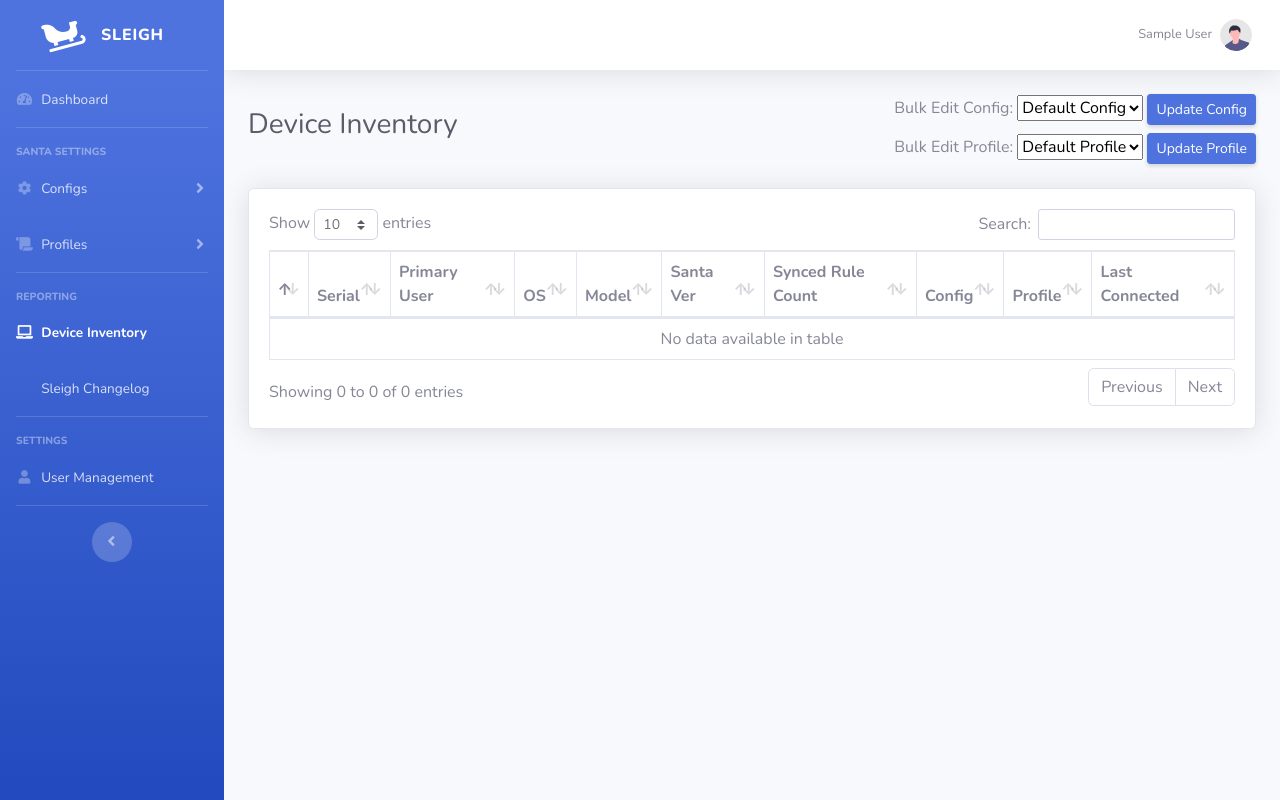
After one commit to clreinki/sleigh, a Django app: page /inventory/ in a window 1280 px wide. The commit adds this page. Run offline with Django 4.2, Linux system fonts and the light colour scheme; the visitor is signed in with stand-in values (Sample User, id 1); data comes from the database, SQL or seed files in the repository; data that the repository does not hold is empty; parts of the project's set-up code (start-up, migrations or seed data) failed here and were passed over; some libraries are stand-ins or nearby versions.

Commit message:
additional pages added

```diff
--- a/sleigh/custom.py
+++ b/sleigh/custom.py
@@ -2,7 +2,7 @@
 import json
 import zlib
 
-from .models import Config, Profile, Rule, Device, LogEntry
+from .models import Config, Profile, Rule, Device, LogEntry, Event
 
 ################### EXTRA FUNCTIONS ###################
 def addlog(user, text):
@@ -13,12 +13,13 @@
 
 def get_client_preflight(serial):
     device = Device.objects.select_related('config').get(serial_num=serial)
+    full_sync_interval = device.config.full_sync_interval - 300  # Fix weird bug in Santa client that adds 300 sec
     response_data = {
         "batch_size": device.config.batch_size,
         "client_mode": device.config.client_mode,
         "allowed_path_regex": device.config.allowed_path_regex,
         "blocked_path_regex": device.config.blocked_path_regex,
-        "full_sync_interval": device.config.full_sync_interval,
+        "full_sync_interval": full_sync_interval,
         "sync_type": "clean",
         "bundles_enabled": device.config.enable_bundles,
         "enable_transitive_rules": device.config.enable_transitive_rules,
--- a/sleigh/forms.py
+++ b/sleigh/forms.py
@@ -9,7 +9,7 @@
 import datetime
 from crispy_forms.helper import FormHelper
 
-from .models import Config, Profile, Rule
+from .models import Config, Profile, Rule, Device
 
 class RegisterForm(UserCreationForm):
     email = forms.EmailField(required=True)
@@ -64,6 +64,10 @@
         if user:
             self.fields['created_by'].initial = user.username
 
+class DeviceObjectForm(forms.Form):
+    # Use a Device instance's ID as the checkbox value
+    devices = forms.ModelMultipleChoiceField(queryset=Device.objects.all(), widget=forms.CheckboxSelectMultiple)
+
 class CustomLoginForm(AuthenticationForm):
     username = forms.CharField(
         label="",
--- a/sleigh/templates/sleigh/base.html
+++ b/sleigh/templates/sleigh/base.html
@@ -102,15 +102,15 @@
             </div>
 
             <!-- Nav Item - Devices -->
-            <li class="nav-item">
-                <a class="nav-link" href="#">
+            <li class="nav-item {% if 'inventory' in request.resolver_match.url_name %}active{% endif %}">
+                <a class="nav-link" href="{% url 'sleigh:device_inventory' %}">
                     <i class="fas fa-fw fa-laptop"></i>
                     <span>Device Inventory</span></a>
             </li>
 
             <!-- Nav Item - Logs -->
-            <li class="nav-item">
-                <a class="nav-link" href="#">
+            <li class="nav-item {% if 'changelog' in request.resolver_match.url_name %}active{% endif %}">
+                <a class="nav-link" href="{% url 'sleigh:changelog' %}">
                     <i class="fas fa-fw fa-file-lines"></i>
                     <span>Sleigh Changelog</span></a>
             </li>
@@ -124,7 +124,7 @@
             </div>
 
             <!-- Nav Item - Users -->
-            <li class="nav-item">
+            <li class="nav-item {% if 'usermgmt' in request.resolver_match.url_name %}active{% endif %}">
                 <a class="nav-link" href="{% url 'sleigh:usermgmt' %}">
                     <i class="fas fa-fw fa-user"></i>
                     <span>User Management</span></a>
--- /dev/null
+++ b/sleigh/templates/sleigh/devicemgmt.html
@@ -0,0 +1,89 @@
+{% extends "sleigh/base.html" %}
+{% load static %}
+
+{% block extra_css %}
+
+<link href="{% static 'sleigh/vendor/datatables/dataTables.bootstrap4.min.css' %}" rel="stylesheet">
+{% endblock %}
+
+{% block content %}
+<div class="container-fluid">
+    <form method="POST" id="deviceObjectForm" action="{% url 'sleigh:device_inventory' %}">
+    {% csrf_token %}
+        <div class="d-sm-flex align-items-center justify-content-between mb-4">
+            <h1 class="h3 text-gray-800">Device Inventory</h1>
+            <div>
+                <div>
+                    <label for="config-select">Bulk Edit Config:</label>
+                    <select name="config_id" id="config-select">
+                        {% for config in configs %}
+                        <option value="{{ config.id }}">{{ config.name }}</option>
+                        {% endfor %}
+                    </select>
+                    <button type="submit" class="btn btn-sm btn-primary shadow-sm" name="action" value="update_config">Update Config</button><br>
+                </div>
+                <div class="mt-2">
+                    <label for="profile-select">Bulk Edit Profile:</label>
+                    <select name="profile_id" id="profile-select">
+                        {% for profile in profiles %}
+                        <option value="{{ profile.id }}">{{ profile.name }}</option>
+                        {% endfor %}
+                    </select>
+
+                    <button type="submit" class="btn btn-sm btn-primary shadow-sm" name="action" value="update_profile">Update Profile</button>
+                </div>
+            </div>
+        </div>
+        <div class="card shadow mb-4">
+            <div class="card-body">
+                <div class="table-responsive">
+                    <table class="table table-bordered" width="100%" id="tbldevices">
+                        <thead>
+                            <tr>
+                                <th scope="col" data-priority="1"></th>
+                                <th scope="col" data-priority="1">Serial</th>
+                                <th scope="col" data-priority="1">Primary User</th>
+                                <th scope="col" data-priority="1">OS</th>
+                                <th scope="col" data-priority="1">Model</th>
+                                <th scope="col" data-priority="1">Santa Ver</th>
+                                <th scope="col" data-priority="1">Synced Rule Count</th>
+                                <th scope="col" data-priority="1">Config</th>
+                                <th scope="col" data-priority="1">Profile</th>
+                                <th scope="col" data-priority="1">Last Connected</th>
+                            </tr>
+                        </thead>
+                        <tbody>
+                        {% for dev in form.fields.devices.queryset %}
+                        <tr>
+                            <td><input type="checkbox" name="devices" value="{{ dev.serial_num }}"></td>
+                            <td>{{ dev.serial_num }}</td>
+                            <td>{{ dev.primary_user }}</td>
+                            <td>{{ dev.os_version }}</td>
+                            <td>{{ dev.model_identifier }}</td>
+                            <td>{{ dev.santa_version }}</td>
+                            <td>{{ dev.rules_synced }}</td>
+                            <td>{{ dev.config }}</td>
+                            <td>{{ dev.profile }}</td>
+                            <td>{{ dev.last_updated }}</td>
+                        </tr>
+                        {% endfor %}
+                        </tbody>
+                    </table>
+                </form>
+            </div>
+        </div>
+    </div>
+</div>
+{% endblock %}
+
+{% block extra_js %}
+<script src="{% static 'sleigh/vendor/datatables/jquery.dataTables.min.js' %}"></script>
+<script src="{% static 'sleigh/vendor/datatables/dataTables.bootstrap4.min.js' %}"></script>
+
+<script>
+    $(document).ready(function() {
+      $('#tbldevices').DataTable({});
+    });
+</script>
+
+{% endblock %}
--- a/sleigh/urls.py
+++ b/sleigh/urls.py
@@ -20,6 +20,8 @@
     path('delete_profile/<int:profile_id>/', views.delete_profile_view, name='delete_profile'),
     path('addrule/', views.addrule, name='addrule'),
     path('delete-rule/', views.delete_rule_view, name='delete_rule'),
+    path('inventory/', views.device_inventory, name='device_inventory'),
+    path('changelog/', views.changelog, name='changelog'),
     path('usermgmt/', views.usermgmt, name='usermgmt'),
     path('createuser/', views.create_user_processing, name='create_user_processing'),
     path('delete-user/', views.delete_user_view, name='delete_user'),
--- a/sleigh/views.py
+++ b/sleigh/views.py
@@ -14,7 +14,7 @@
 from sentry_sdk import capture_exception, capture_message
 
 from .models import Config, Profile, Rule, Device, LogEntry, Event
-from .forms import RegisterForm, CustomLoginForm, CustomUserCreationForm, ConfigEditForm, ProfileEditForm, RuleAddForm
+from .forms import RegisterForm, CustomLoginForm, CustomUserCreationForm, ConfigEditForm, ProfileEditForm, RuleAddForm, DeviceObjectForm
 from .custom import addlog, get_client_preflight, get_client_rules
 
 logger = logging.getLogger('django')
@@ -137,6 +137,38 @@
         except Rule.DoesNotExist:
             return JsonResponse({'success': False, 'message': 'Rule not found.'}, status=404)
     return JsonResponse({'success': False, 'message': 'Invalid request.'}, status=400)
+
+###### Device Management ######
+@login_required
+def device_inventory(request):
+    configs = cache.get_or_set("cache_allconfigs", Config.objects.all(), None)
+    profiles = cache.get_or_set("cache_allprofiles", Profile.objects.all(), None)
+    if request.method == 'POST':
+        # Handling form submission
+        form = DeviceObjectForm(request.POST)
+        if form.is_valid():
+            devices = form.cleaned_data['devices']
+            action = request.POST.get('action')
+            if action == 'update_config':
+                config_id = request.POST.get('config_id')
+                Device.objects.filter(serial_num__in=devices).update(config_id=config_id)
+
+            elif action == 'update_profile':
+                profile_id = request.POST.get('profile_id')
+                Device.objects.filter(serial_num__in=devices).update(profile_id=profile_id)
+
+    form = DeviceObjectForm()
+    return render(request, 'sleigh/devicemgmt.html', {'configs': configs, 'profiles': profiles, 'form': form})
+
+###### Sleigh Changelog ######
+@login_required
+def changelog(request):
+    """Displays changelog entries"""
+    configs = cache.get_or_set("cache_allconfigs", Config.objects.all(), None)
+    profiles = cache.get_or_set("cache_allprofiles", Profile.objects.all(), None)
+    entries = LogEntry.objects.all().order_by('-id')
+    context = {'configs': configs, 'profiles': profiles, 'entries': entries}
+    return render(request, 'sleigh/changelog.html', context)
 
 ###### User Management ######
 @login_required
```
Also changed, not shown: sleigh/templates/sleigh/changelog.html (added, +55 -0 lines).
